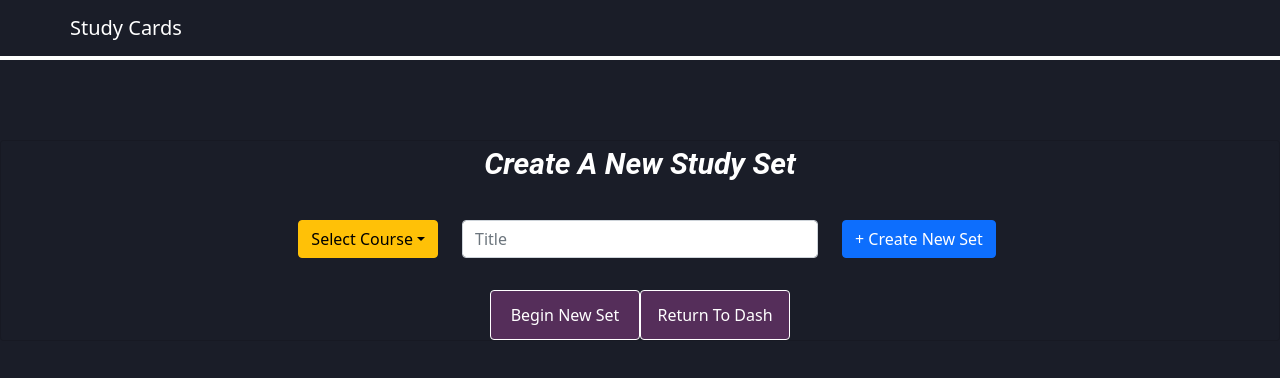
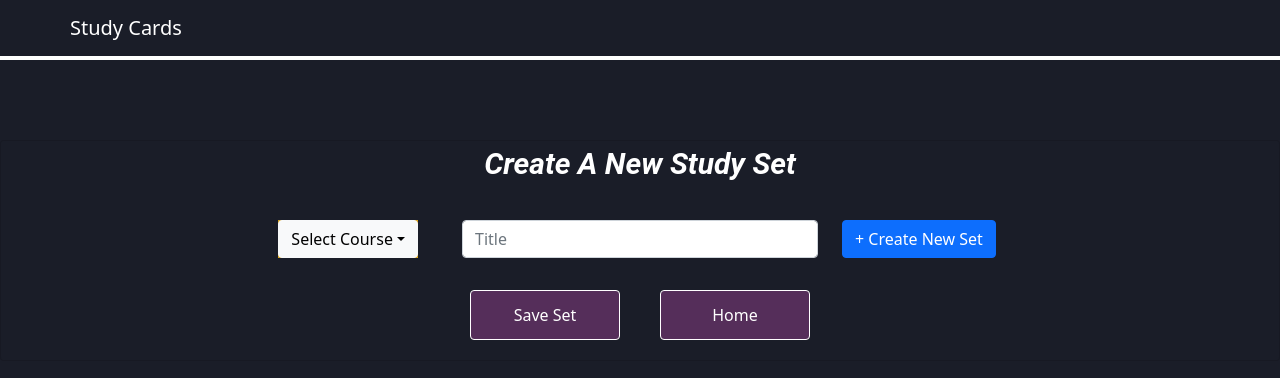
Before and after one commit to theMVPshop/flipcards, a React (Create React App) app: page /createcards in a window 1280 px wide. Shown: the top 378 px of the page. Built offline with nearby package versions, Linux system fonts and the light colour scheme.

Commit message:
styling createCards

```diff
--- a/src/Components/CreateCards.css
+++ b/src/Components/CreateCards.css
@@ -25,9 +25,10 @@
   height: 50px;
   background-color: #552e5a !important;
   border: 1px white solid !important;
+  margin: 20px;
 }
 
-.align-items-center {
+.finishedButtons {
   justify-content: center;
 }
 
@@ -56,3 +57,16 @@
 .imageLink {
   width: 150px !important;
 }
+
+.float-end {
+  margin-right: 20px;
+  background-color: goldenrod !important;
+}
+
+.returnButton {
+  width: 150px !important;
+  height: 50px;
+  background-color: #552e5a !important;
+  border: 1px white solid !important;
+  margin: 20px;
+}
--- a/src/Components/CreateCards.js
+++ b/src/Components/CreateCards.js
@@ -182,7 +182,7 @@ const CreateCards = () => {
                 value={course}
                 onChange={handleCourseInput}
                 disabled={inProgress}
-                variant="warning">
+                variant="light">
                 <Dropdown.Item onClick={() => setCourse("Medical")}>Medical</Dropdown.Item>
                 <Dropdown.Item onClick={() => setCourse("Dental")}>Dental</Dropdown.Item>
                 <Dropdown.Item onClick={() => setCourse("Coding")}>Coding</Dropdown.Item>
@@ -272,12 +272,12 @@ const CreateCards = () => {
               </Button>
             </Form.Group>
           )}
-          <Row className="align-items-center">
+          <Row className="finishedButtons">
             <Button className="createButton" type="submit">
-              Begin New Set
+              Save Set
             </Button>
-            <Button className="createButton" onClick={() => navigate("/dashboard")}>
-              Return To Dash
+            <Button className="returnButton" onClick={() => navigate("/dashboard")}>
+              Home
             </Button>
           </Row>
         </Form>
```
